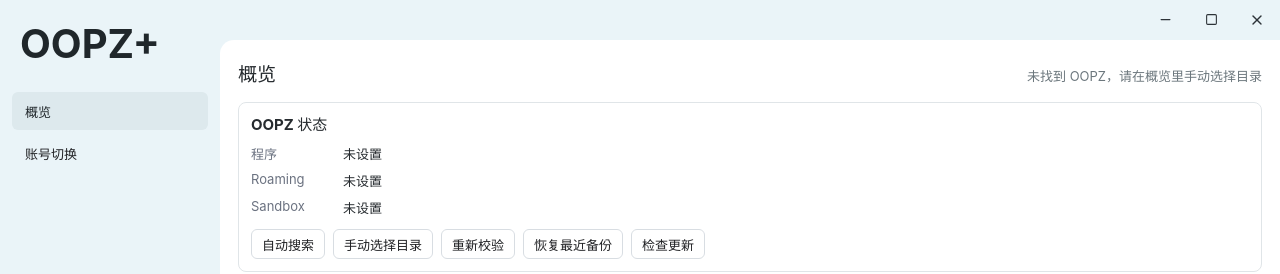
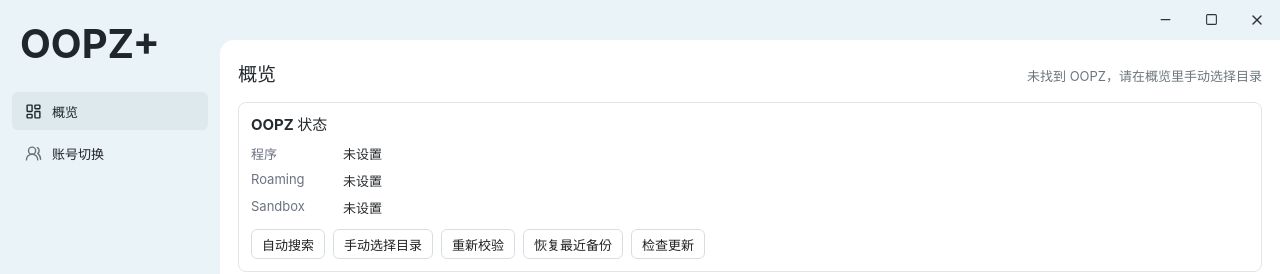
Before and after one commit to M4rkzzz/NEA, a React (Vite) app: page / in a window 1280 px wide. Shown: the top 274 px of the page. Built offline with nearby package versions, Linux system fonts and the light colour scheme.

Commit message:
ui: add sidebar navigation icons

```diff
--- a/src/App.css
+++ b/src/App.css
@@ -233,11 +233,11 @@ button.primary.danger-confirm {
 }
 
 .feature-list button {
-  display: grid;
+  display: flex;
   width: 100%;
   height: 38px;
-  justify-items: start;
-  align-content: center;
+  align-items: center;
+  gap: 10px;
   text-align: left;
   border-color: transparent;
   padding: 7px 12px;
@@ -743,6 +743,15 @@ button.primary.danger-confirm {
   background: transparent;
 }
 
+.feature-list button svg {
+  flex: 0 0 auto;
+  color: #65747c;
+}
+
+.feature-list button[data-active="true"] svg {
+  color: #20272b;
+}
+
 .segmented-control button + button {
   border-left: 1px solid #d7dde7;
 }
--- a/src/App.tsx
+++ b/src/App.tsx
@@ -3,7 +3,7 @@ import { invoke } from "@tauri-apps/api/core";
 import { listen } from "@tauri-apps/api/event";
 import { getCurrentWindow } from "@tauri-apps/api/window";
 import { open, save } from "@tauri-apps/plugin-dialog";
-import { Minus, Square, Trash2, X } from "lucide-react";
+import { LayoutDashboard, Minus, Square, Trash2, UsersRound, X } from "lucide-react";
 import "./App.css";
 
 type AppConfig = {
@@ -736,8 +736,8 @@ function App() {
       <div className="app-layout">
         <aside className="sidebar auto-hide-scrollbar" onScroll={showScrollbarWhileScrolling}>
           <nav className="feature-list">
-            <button data-active={activeFeature === "overview"} onClick={() => setActiveFeature("overview")}><strong>概览</strong></button>
-            <button data-active={activeFeature === "switcher"} onClick={() => setActiveFeature("switcher")}><strong>账号切换</strong></button>
+            <button data-active={activeFeature === "overview"} onClick={() => setActiveFeature("overview")}><LayoutDashboard size={17} strokeWidth={2} aria-hidden="true" /><strong>概览</strong></button>
+            <button data-active={activeFeature === "switcher"} onClick={() => setActiveFeature("switcher")}><UsersRound size={17} strokeWidth={2} aria-hidden="true" /><strong>账号切换</strong></button>
           </nav>
         </aside>
 
```
